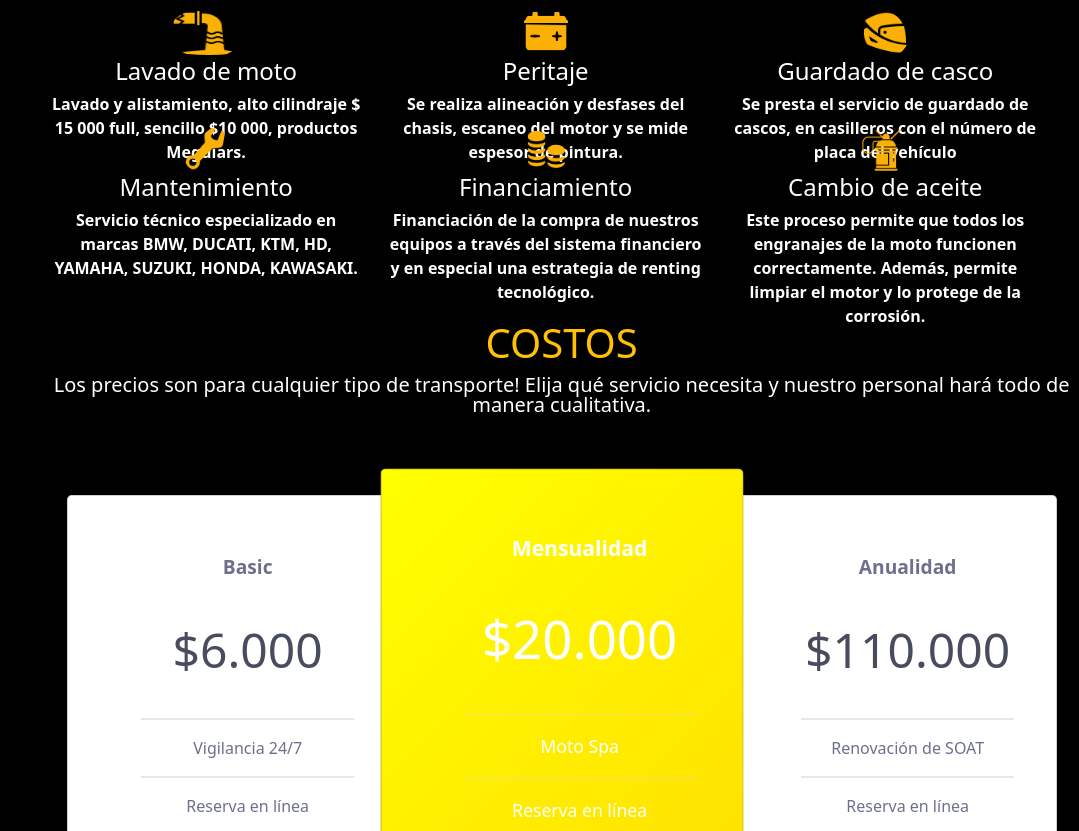
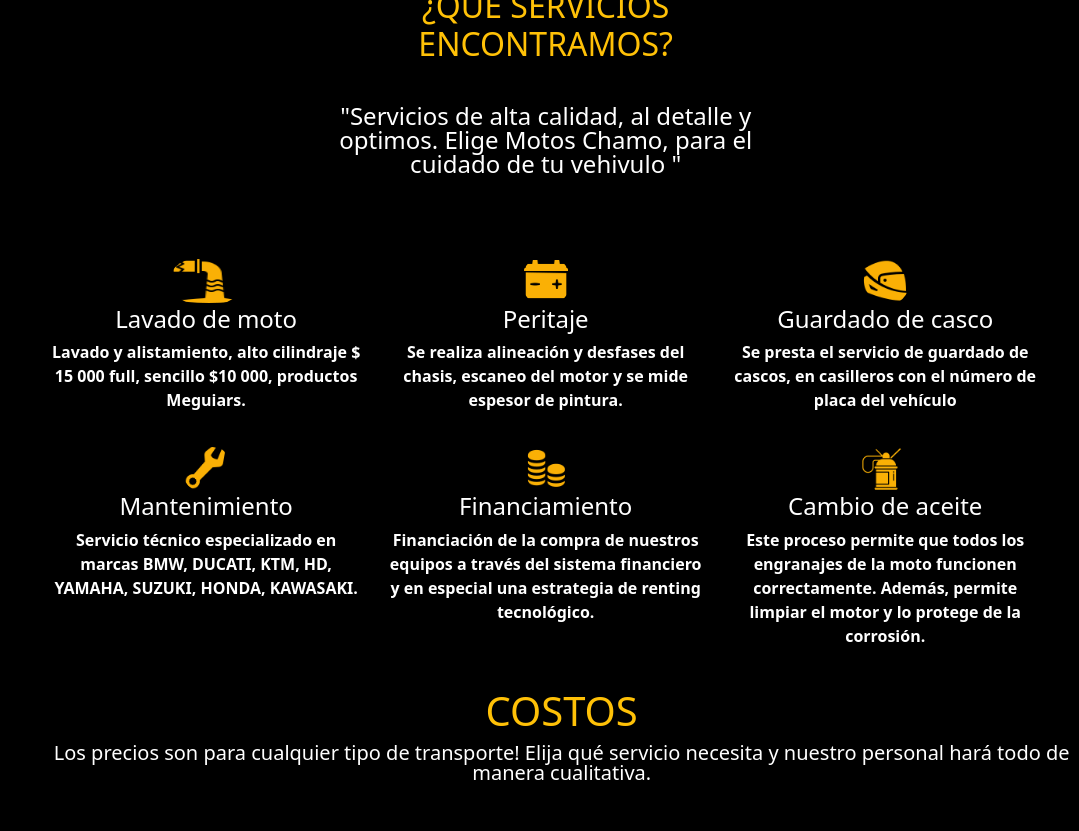
Before and after one commit to santii321/parqueadero, a React (Create React App) app in the folder parqueadero/: page /NuevoCliente in a window 1280 px wide. Shown: the part 800-1631 px from the top of the page, without its empty margins (201-1280 px from the left). Built offline with nearby package versions, Linux system fonts and the light colour scheme.

Commit message:
se organizan estilos de la seccion clientes y los botones de regresar de las diferentes paginas

```diff
--- a/parqueadero/src/assets/style/clientes.css
+++ b/parqueadero/src/assets/style/clientes.css
@@ -1,4 +1,10 @@
-/*!--------------------------------FORMULARIO DE CLIENTES--------------------------------------*/
+
+.contenedorServicios section{
+    margin-bottom: 7%;
+}
+
+
+/*!--------------------------------FORMULARIO DE CLIENTES--------------------------------------/*/
 
 .contenedor {
     width: 100%;
@@ -74,11 +80,11 @@
 }
 
 
-/*!------------------------------------CARDS MENSUALIDAD-------------------------------------------------------------*/
+/*!------------------------------------CARDS MENSUALIDAD-------------------------------------------------------------/*/
 
 .contenedormensualidad {
     width: 100%;
-    height: 95vh;
+    height: 100% ;
     display: flex;
     flex-direction: column;
     justify-content: center;
@@ -266,7 +272,7 @@
     }
 }
 
-/*!--------------------------------------------TESTIMONIOS ----------------------------------------------*/
+/*!--------------------------------------------TESTIMONIOS ----------------------------------------------/*/
 
 .contenedoropiniones{
     margin-top: 0.5rem;
@@ -277,7 +283,7 @@
     padding:0 10px;
     border-radius: 20px;
     border: 0;
-    height: 90% !important;
+    height: 55vh ;
     width: 90%;
     margin-top: 2rem;
  }
--- a/parqueadero/src/components/clientes/ServiciosClientes.js
+++ b/parqueadero/src/components/clientes/ServiciosClientes.js
@@ -7,59 +7,58 @@ import casco from "../../assets/images/iconcasco.png";
 
 const ServiciosClientes = () => {
     return (
-        <section class="center-layout--sm pb-6 pb-md-8 mx-auto full-width mt-5">
-            <div class="container mt-5 ">
+        <section class="sectionServicios center-layout--sm pb-6 pb-md-8 mx-auto full-width mt-5">
+            <section class="container mt-5 ">
 
+                <section class="contenedorServicios row row-cols-1 row-cols-sm-2 row-cols-md-3">
 
-                <div class="row row-cols-1 row-cols-sm-2 row-cols-md-3">
-
-                    <div class="col-lg-4  d-flex flex-column justify-content-star align-items-center">
+                    <section class="col-lg-4  d-flex flex-column justify-content-star align-items-center">
                         <img src={motoLavado} alt="" class="bd-placeholder-img rounded-circle" width="75"
                             height="50" />
                         <h4 class="fw-normal text-white">Lavado de moto</h4>
                         <p class="text-center text-white"> Lavado y alistamiento, alto cilindraje $ 15 000 full, sencillo  $10 000, productos Meguiars.</p>
-                    </div>
+                    </section>
 
 
-                    <div class="col-lg-4 d-flex flex-column justify-content-star align-items-center">
+                    <section class="col-lg-4 d-flex flex-column justify-content-star align-items-center">
                     <img src={bateria} alt="" class="bd-placeholder-img rounded-circle" width="50"
                             height="50" />
                         <h4 class="fw-normal text-white">Peritaje</h4>
                         <p class="text-center text-white">Se realiza alineación y desfases del chasis, escaneo del motor y se mide espesor de pintura.</p>
-                    </div>
+                    </section>
 
-                    <div class="col-lg-4 d-flex flex-column justify-content-star align-items-center">
+                    <section class="col-lg-4 d-flex flex-column justify-content-star align-items-center">
                         <img src={casco} alt="" class="bd-placeholder-img rounded-circle" width="50"
                             height="50" I />
                         <h4 class="fw-normal text-white">Guardado de casco </h4>
                         <p class="text-center text-white">Se presta el servicio de guardado de cascos, en casilleros con el número de placa del vehículo</p>
 
-                    </div>
+                    </section>
 
-                    <div class="col-lg-4 d-flex flex-column justify-content-star align-items-center">
+                    <section class="col-lg-4 d-flex flex-column justify-content-star align-items-center">
                         <img src={llave} alt="" class="bd-placeholder-img rounded-circle" width="50"
                             height="50" />
                         <h4 class="fw-normal text-white">Mantenimiento</h4>
                         <p class="text-center text-white">Servicio técnico especializado en marcas BMW, DUCATI, KTM, HD, YAMAHA, SUZUKI, HONDA, KAWASAKI.</p>
-                    </div>
+                    </section>
 
-                    <div class="col-lg-4 d-flex flex-column justify-content-star align-items-center">
+                    <section class="col-lg-4 d-flex flex-column justify-content-star align-items-center">
                         <img src={dinero} alt="" class="bd-placeholder-img rounded-circle" width="50"
                             height="50" />
                         <h4 class="fw-normal text-white">Financiamiento</h4>
                         <p class="text-center text-white"> Financiación de la compra de nuestros equipos a través del sistema financiero y
                             en especial una estrategia de renting tecnológico. </p>
-                    </div>
+                    </section>
 
-                    <div class="col-lg-4 d-flex flex-column justify-content-star align-items-center">
+                    <section class="col-lg-4 d-flex flex-column justify-content-star align-items-center">
                     <img src={aceite} alt="" class="bd-placeholder-img rounded-circle" width="50"
                             height="50" />
                         <h4 class="fw-normal text-white">Cambio de aceite</h4>
                         <p class="text-center text-white"> Este proceso permite que todos los engranajes de la moto funcionen correctamente.
                             Además, permite limpiar el motor y lo protege de la corrosión. </p>
-                    </div>
-                </div>
-            </div>
+                    </section>
+                </section>
+            </section>
         </section>
     )
 }
--- a/parqueadero/src/pages/clientes/NuevoCliente.js
+++ b/parqueadero/src/pages/clientes/NuevoCliente.js
@@ -9,7 +9,7 @@ import JumboSection from '../../components/clientes/JumboSection.js';
 
 function NuevoCliente() {
     return(
-         <section className="d-block w-100">
+         <section className="d-flex flex-column w-100 sectionClientes">
 
         <TestimoniosClientes />
         <JumboSection />
```
